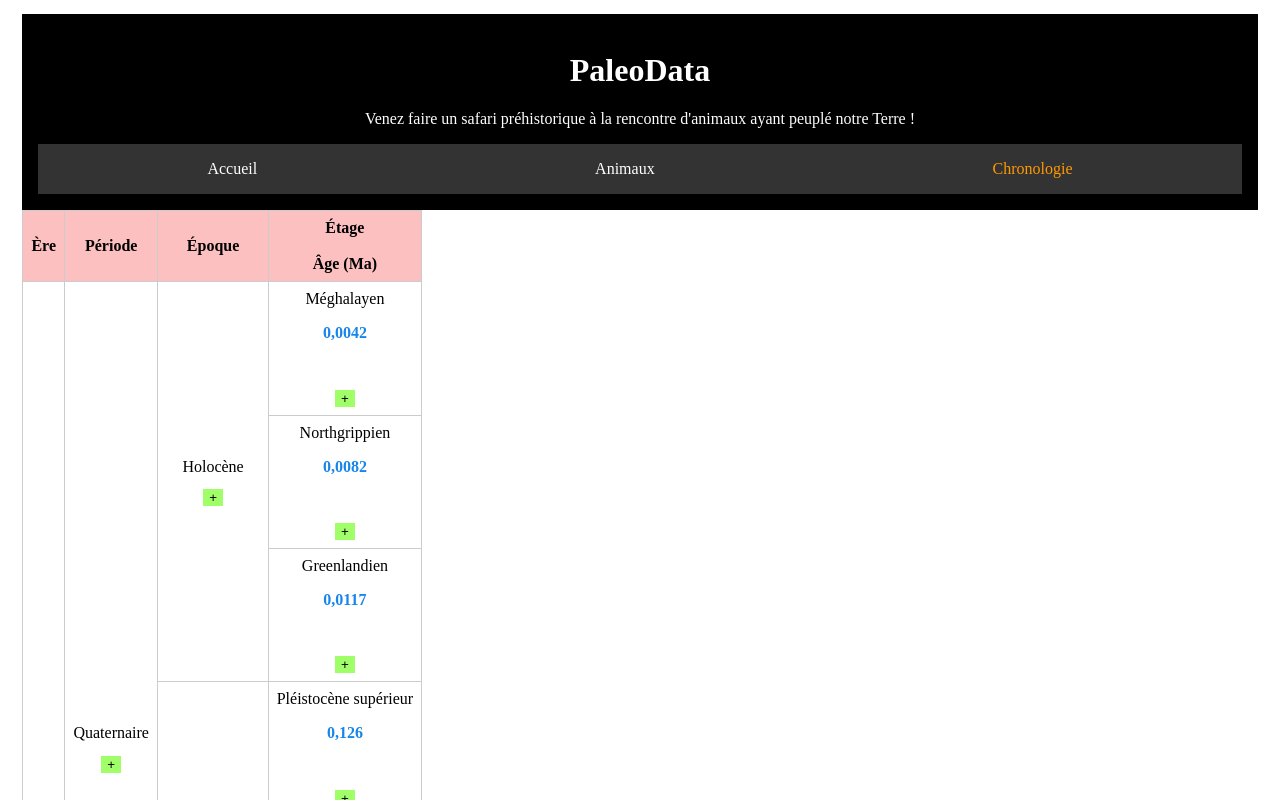
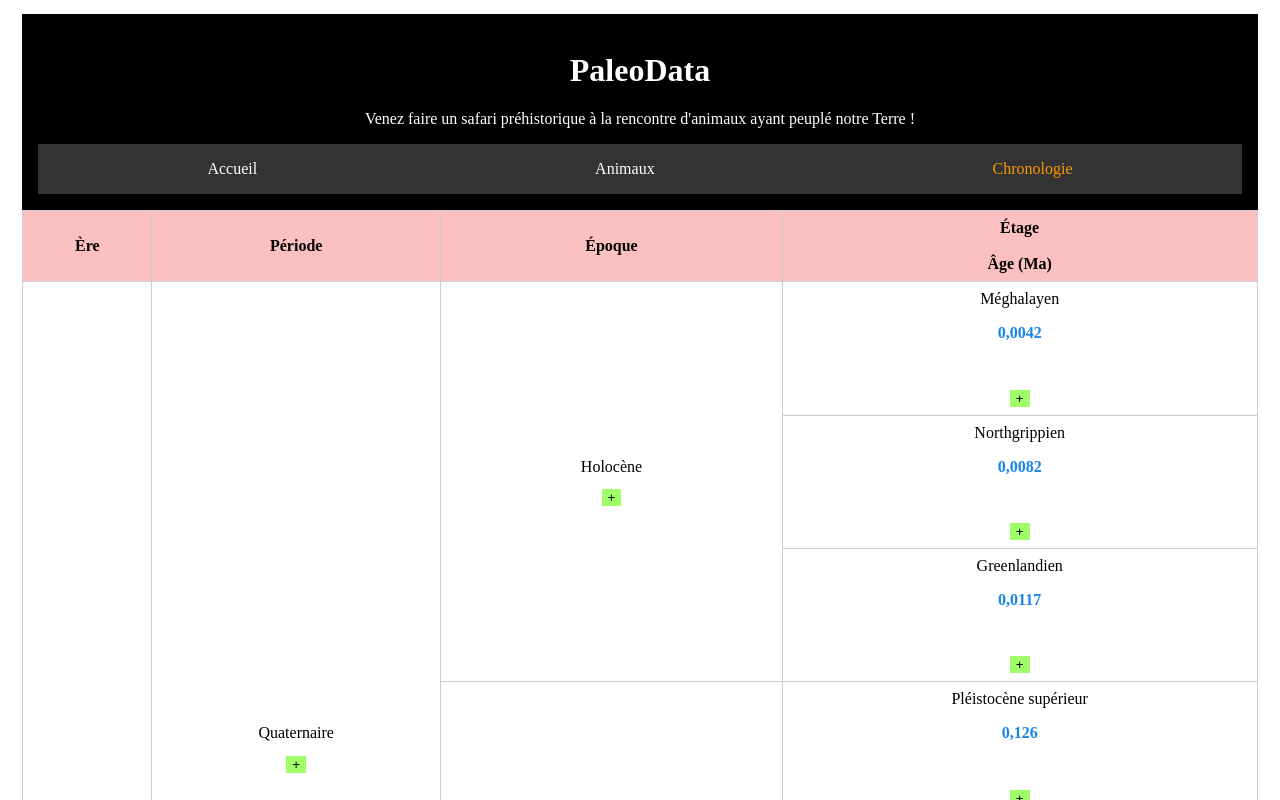
Before and after one commit to Ld-monkey/PaleoData, a React (Create React App) app: page /#/timeline in a window 1280 px wide. Shown: the top 800 px of the page. Built offline with nearby package versions, Linux system fonts and the light colour scheme.

Commit message:
correction visuel timeline desktop

```diff
--- a/src/Timeline/Timeline.scss
+++ b/src/Timeline/Timeline.scss
@@ -1,8 +1,8 @@
 .timeline {
-  width: 100%;
   table {
     border-collapse: collapse;
     font-size: 1rem;
+    width: 100%;
 
     th,
     td {
```
